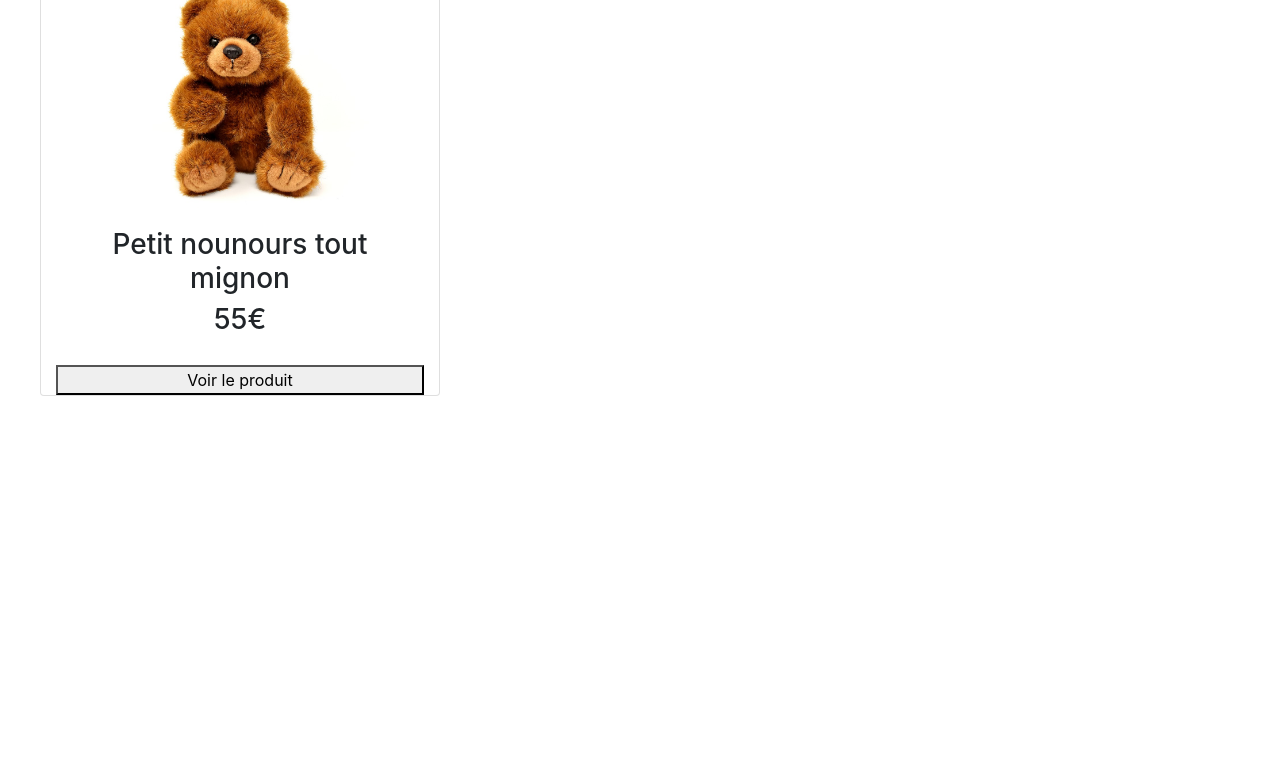
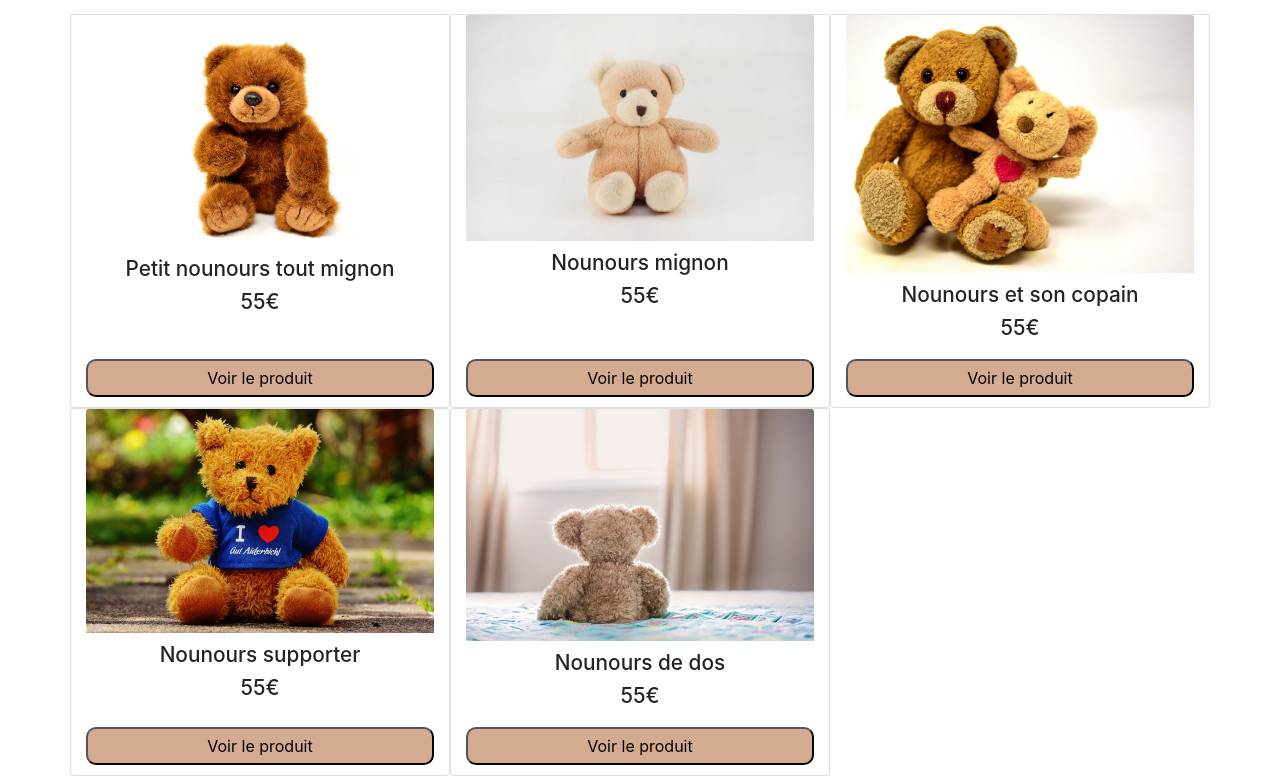
Before and after one commit to zoltanru44/Projet-5, a website: page index.html in a window 1280 px wide. Shown: the part 224-1000 px from the top of the page. Before the commit the page ends 800 px from the top, so only its background shows below. Drawn offline with Linux system fonts and the light colour scheme.

Commit message:
jour 2 - index

```diff
--- a/index.html
+++ b/index.html
@@ -24,20 +24,55 @@
         </a>
         <a href="panier.html" class="header__right" title="panier">Mon Panier</a>
     </header>
-    <main>
-        <h2>Personnalisez vos produits</h2>
-        <div class="card col-sm-4">
-            <img class="card-img-top" src="./images/teddy_1.jpg" alt="Hand made teddy">
-            <div class="card-body text-center">
-                <h3 class="product_name">Petit nounours tout mignon</h3>
-                <h3 class="price">55€</h3>
-            </div>
-            <button class="btn-block">Voir le produit</button>
-
-    </main>
-    <main>
-
-
+    <main class="container">
+        <div class="row">
+            <h2 class="main__title col-sm-12">Personnalisez vos produits</h2>
+            <!--1st teddy-->
+            <article class="article__card card col-sm-4">
+                <img class="article__card__img card-img-top" src="./images/teddy_1.jpg" alt="Hand made teddy">
+                <div class="article__card__text card-body text-center">
+                    <h3 class="article__card__text__name product_name">Petit nounours tout mignon</h3>
+                    <h3 class="article__card__text__price">55€</h3>
+                </div>
+                <button type="button" class="article__card__btn btn-block">Voir le produit</button>
+            </article>
+            <!--2nd teddy-->
+            <article class="article__card card col-sm-4">
+                <img class="article__card__img card-img-top" src="./images/teddy_2.jpg" alt="Hand made teddy">
+                <div class="article__card__text card-body text-center">
+                    <h3 class="article__card__text__name product_name">Nounours mignon</h3>
+                    <h3 class="article__card__text__price">55€</h3>
+                </div>
+                <button type="button" class="article__card__btn btn-block">Voir le produit</button>
+            </article>
+            <!--3th teddy-->
+            <article class="article__card card col-sm-4">
+                <img class="article__card__img card-img-top" src="./images/teddy_3.jpg" alt="Hand made teddy">
+                <div class="article__card__text card-body text-center">
+                    <h3 class="article__card__text__name product_name">Nounours et son copain</h3>
+                    <h3 class="article__card__text__price">55€</h3>
+                </div>
+                <button type="button" class="article__card__btn btn-block">Voir le produit</button>
+            </article>
+            <!--4th teddy-->
+            <article class="article__card card col-sm-4">
+                <img class="article__card__img card-img-top" src="./images/teddy_4.jpg" alt="Hand made teddy">
+                <div class="article__card__text card-body text-center">
+                    <h3 class="article__card__text__name product_name">Nounours supporter</h3>
+                    <h3 class="article__card__text__price">55€</h3>
+                </div>
+                <button type="button" class="article__card__btn btn-block">Voir le produit</button>
+            </article>
+            <!--5th teddy-->
+            <article class="article__card card col-sm-4">
+                <img class="article__card__img card-img-top" src="./images/teddy_5.jpg" alt="Hand made teddy">
+                <div class="article__card__text card-body text-center">
+                    <h3 class="article__card__text__name product_name">Nounours de dos</h3>
+                    <h3 class="article__card__text__price">55€</h3>
+                </div>
+                <button type="button" class="article__card__btn btn-block">Voir le produit</button>
+            </article>
+        </div>
     </main>
 
 </body>
--- a/scss/1-base/_base.scss
+++ b/scss/1-base/_base.scss
@@ -1,5 +1,16 @@
 $clr_header_bg:#f1cfea;
+
+/*clr logo brief*/
+
+$clr_secondary:#d3ab91;
+
+/*beige*/
+
 
 /*header margin*/
 
 $mrg_header:50px;
+
+/*smartphone screen size*/
+
+$media_size_smartphone:576px;
--- a/scss/2-utils/_utils.scss
+++ b/scss/2-utils/_utils.scss
@@ -0,0 +1,7 @@
+/*mixin responsive*/
+
+@mixin responsive_mobile_size {
+    @media screen and (max-width: $media_size_smartphone) {
+        @content;
+    }
+}
--- a/scss/3-layout/_layout.scss
+++ b/scss/3-layout/_layout.scss
@@ -5,13 +5,13 @@ a {
     color: black;
 }
 
-
-/*header*/
-
 body {
     max-width: 1200px;
     margin: auto;
 }
+
+
+/*HEADER START*/
 
 .header {
     display: flex;
@@ -20,19 +20,84 @@ body {
     margin-top: 20px;
     height: 120px;
     background-color: $clr_header_bg;
+    @include responsive_mobile_size {
+        flex-direction: column;
+        height: 150px;
+    }
     &__left {
         display: flex;
         justify-content: space-between;
         align-items: center;
         margin-left: $mrg_header;
+        @include responsive_mobile_size {
+            flex-direction: column;
+            margin: 0;
+        }
+        &:hover {
+            text-decoration: none;
+            color: black;
+        }
         &__logo {
             height: 50px;
         }
         &__brand {
             margin-left: 20px;
+            @include responsive_mobile_size {
+                margin: 5px 0 0 0;
+            }
         }
     }
     &__right {
         margin-right: $mrg_header;
+        font-size: 1.5em;
+        @include responsive_mobile_size {
+            margin: 0;
+        }
+        &:hover {
+            text-decoration: none;
+            color: darken($color: $clr_header_bg, $amount: 60)
+        }
     }
 }
+
+
+/*HEADER END*/
+
+
+/*MAIN START*/
+
+.main__title {
+    margin: 30px 10px;
+}
+
+.article__card {
+    &__img {}
+    &__text {
+        padding: 10px;
+        &__name {
+            font-size: 1.3em;
+        }
+        &__price {
+            font-size: 1.3em;
+        }
+    }
+    &__btn {
+        margin-bottom: 10px;
+        padding: 5px 0;
+        border-radius: 10px;
+        background-color: $clr_secondary;
+        transition-duration: 500ms;
+        &:hover {
+            background-color: darken($color: $clr_secondary, $amount: 10);
+        }
+    }
+}
+
+
+/*MAIN END*/
+
+
+/*FOOTER START*/
+
+
+/*FOOTER END*/
```
Also changed, not shown: product.html (+29 -0 lines), css/main.css.
